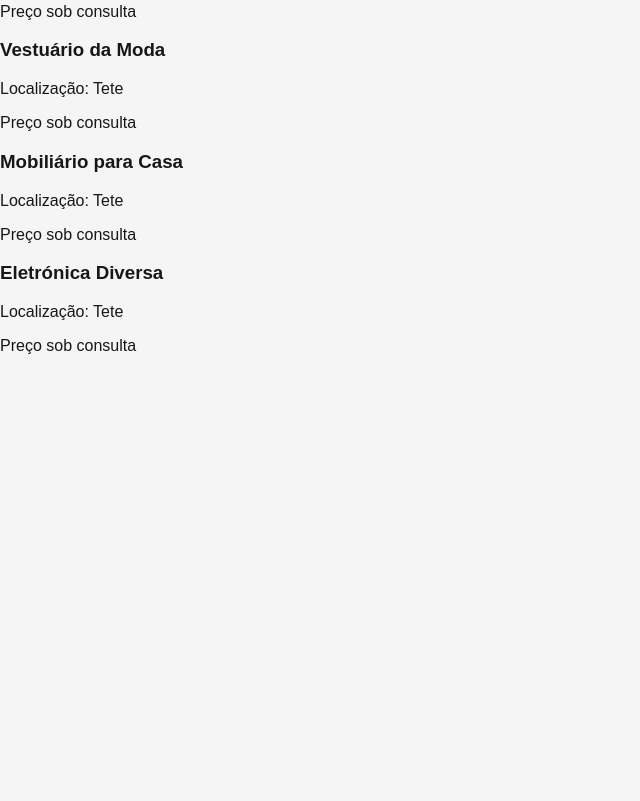
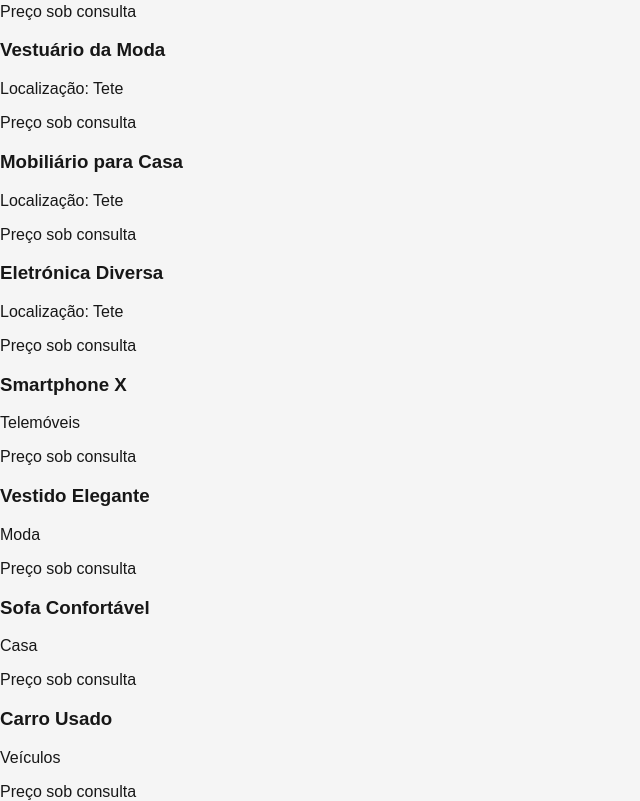
Before and after one commit to guenteantoniomeia-dot/GAM-Marketplace, a plain HTML site: page index.html in a window 1280 px wide. Shown: the part 1247-2048 px from the top of the page, without its empty margins (0-640 px from the left). Before the commit the page ends 1602 px from the top, so only its background shows below. Drawn offline with Linux system fonts and the light colour scheme.

Commit message:
Add product cards for various items

```diff
--- a/index.html
+++ b/index.html
@@ -676,3 +676,26 @@ if ("serviceWorker" in navigator &&
     <span>Preço sob consulta</span>
   </div>
 </div>
+<div class="product-card">
+  <h3>Smartphone X</h3>
+  <p>Telemóveis</p>
+  <span>Preço sob consulta</span>
+</div>
+
+<div class="product-card">
+  <h3>Vestido Elegante</h3>
+  <p>Moda</p>
+  <span>Preço sob consulta</span>
+</div>
+
+<div class="product-card">
+  <h3>Sofa Confortável</h3>
+  <p>Casa</p>
+  <span>Preço sob consulta</span>
+</div>
+
+<div class="product-card">
+  <h3>Carro Usado</h3>
+  <p>Veículos</p>
+  <span>Preço sob consulta</span>
+</div>
```
